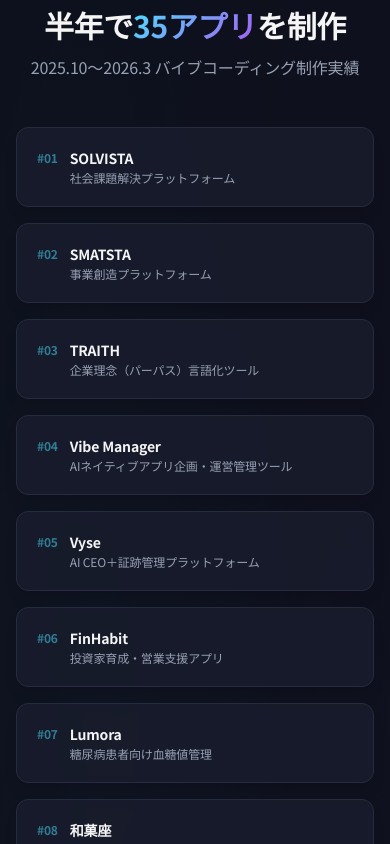
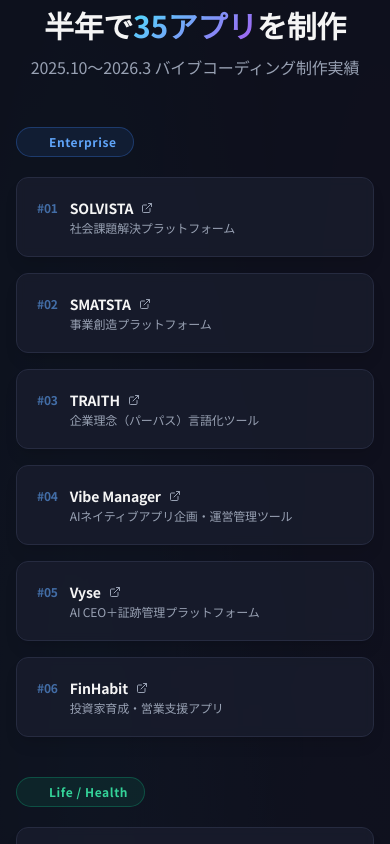
Before and after one commit to Kenji-Natsumoto/sprintjapan, a React (Vite) app: page /profile/kenji_natsumoto in a window 390 px wide. Shown: the part 5040-5884 px from the top of the page. Built offline with nearby package versions, Linux system fonts and the light colour scheme; the HTML template or start-up script is replaced by a standard one.

Commit message:
Changes
Co-authored-by: Kenji-Natsumoto <215378226+Kenji-Natsumoto@users.noreply.github.com>

```diff
--- a/src/pages/ProfileNatsumoto.tsx
+++ b/src/pages/ProfileNatsumoto.tsx
@@ -289,19 +289,40 @@ const ProfileNatsumoto = () => {
             <p className="text-muted-foreground">2025.10〜2026.3 バイブコーディング制作実績</p>
           </div>
 
-          <div className="grid grid-cols-1 sm:grid-cols-2 lg:grid-cols-4 gap-4">
-            {vibeBoard.map((app) => (
-              <div key={app.num} className="glass-card p-5 hover-lift group cursor-default">
-                <div className="flex items-start gap-3">
-                  <span className="text-xs font-bold text-primary/50 mt-0.5">#{String(app.num).padStart(2, '0')}</span>
-                  <div>
-                    <p className="font-bold text-sm group-hover:text-primary transition-colors">{app.name}</p>
-                    <p className="text-xs text-muted-foreground mt-0.5">{app.desc}</p>
-                  </div>
+          {(Object.keys(categoryConfig) as Category[]).map((cat) => {
+            const cfg = categoryConfig[cat];
+            const apps = vibeBoard.filter((a) => a.category === cat);
+            return (
+              <div key={cat} className="mb-10 last:mb-0">
+                <div className={`inline-flex items-center gap-2 mb-5 px-4 py-1.5 rounded-full ${cfg.bg} border ${cfg.border}`}>
+                  <div className={`w-2 h-2 rounded-full ${cfg.color.replace('text-', 'bg-')}`} />
+                  <span className={`text-xs font-bold tracking-wider ${cfg.color}`}>{cfg.label}</span>
+                </div>
+                <div className="grid grid-cols-1 sm:grid-cols-2 lg:grid-cols-3 gap-4">
+                  {apps.map((app) => (
+                    <a
+                      key={app.num}
+                      href={app.url}
+                      target="_blank"
+                      rel="noopener noreferrer"
+                      className="glass-card p-5 hover-lift group cursor-pointer block"
+                    >
+                      <div className="flex items-start gap-3">
+                        <span className={`text-xs font-bold mt-0.5 ${cfg.color} opacity-60`}>#{String(app.num).padStart(2, '0')}</span>
+                        <div className="flex-1 min-w-0">
+                          <div className="flex items-center gap-2">
+                            <p className="font-bold text-sm group-hover:text-primary transition-colors">{app.name}</p>
+                            <ExternalLink size={12} className="text-muted-foreground group-hover:text-primary transition-colors flex-shrink-0" />
+                          </div>
+                          <p className="text-xs text-muted-foreground mt-0.5">{app.desc}</p>
+                        </div>
+                      </div>
+                    </a>
+                  ))}
                 </div>
               </div>
-            ))}
-          </div>
+            );
+          })}
         </div>
       </section>
 
```
